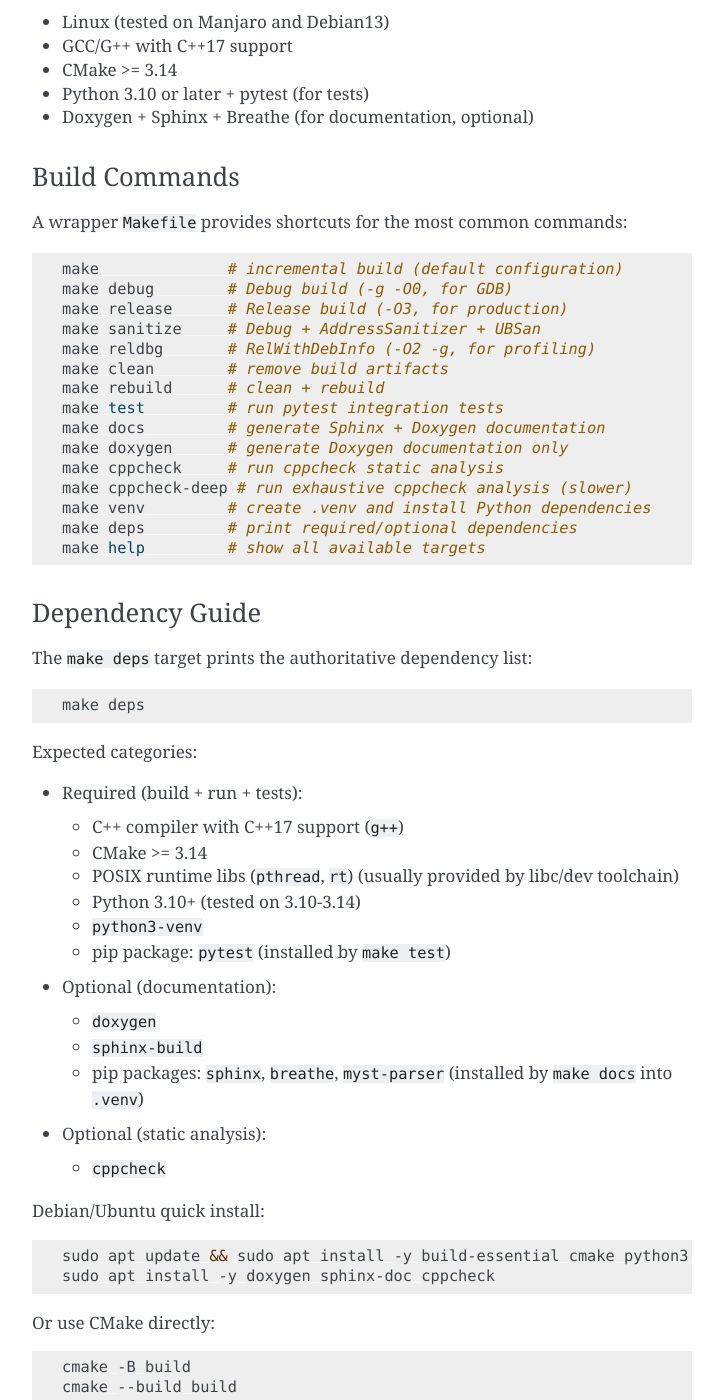
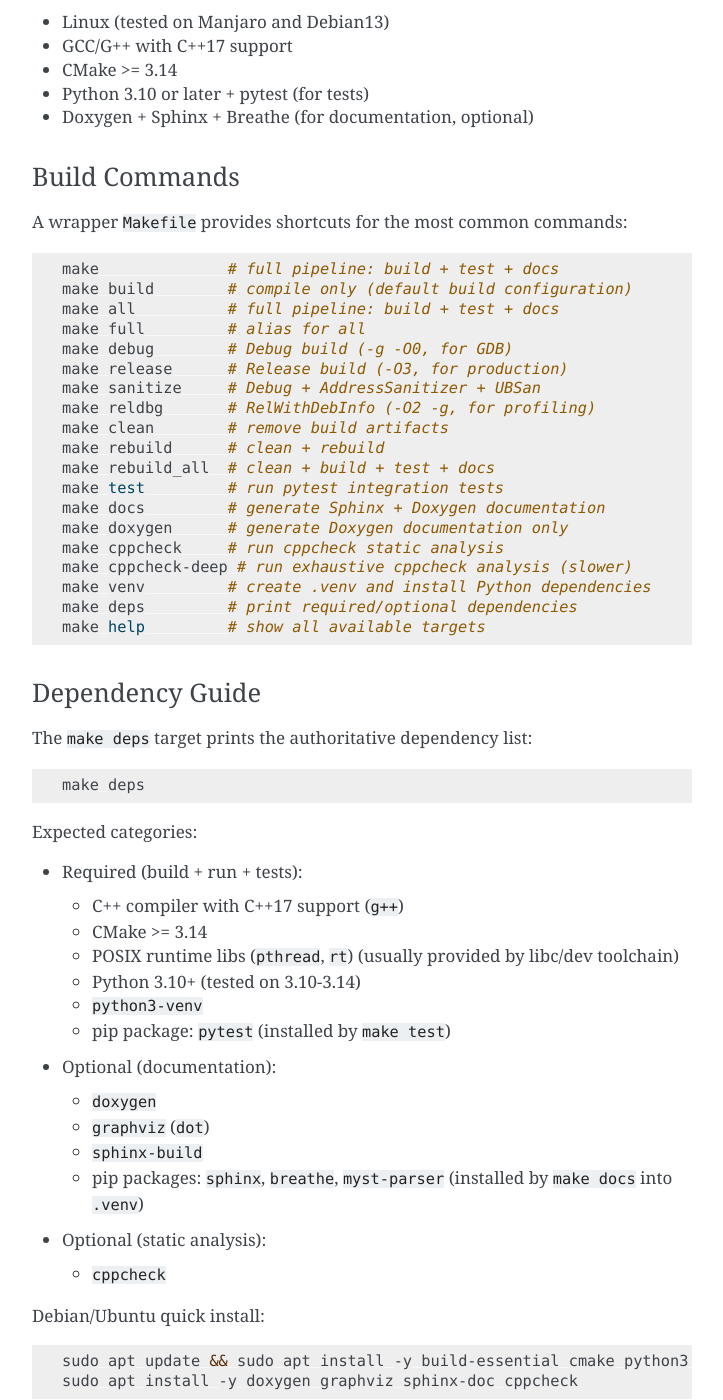
Before and after one commit to AtanasRusevPros/linProj, a Sphinx documentation site: the page built from docs/sphinx/overview.md, in a window 1280 px wide and 1400 px high, scrolled down 1861 px. Shown: the whole window, without its empty margins (388-1111 px from the left). Built offline with Sphinx 7.4.7, drawn with Linux system fonts in a browser that asks for light colours; some of the changed text lies outside the part shown.

Commit message:
Finalize updates on targets, README and documentation.

````diff
--- a/README.md
+++ b/README.md
@@ -71,13 +71,17 @@ before multiply results, showing out-of-order completion.
 A wrapper `Makefile` provides shortcuts for the most common commands:
 
 ```bash
-make              # incremental build (default configuration)
+make              # full pipeline: build + test + docs
+make build        # compile only (default build configuration)
+make all          # full pipeline: build + test + docs
+make full         # alias for all
 make debug        # Debug build (-g -O0, for GDB)
 make release      # Release build (-O3, for production)
 make sanitize     # Debug + AddressSanitizer + UBSan
 make reldbg       # RelWithDebInfo (-O2 -g, for profiling)
 make clean        # remove build artifacts
 make rebuild      # clean + rebuild
+make rebuild_all  # clean + build + test + docs
 make test         # run pytest integration tests
 make docs         # generate Sphinx + Doxygen documentation
 make doxygen      # generate Doxygen documentation only
@@ -106,6 +110,7 @@ Expected categories:
   - pip package: `pytest` (installed by `make test`)
 - Optional (documentation):
   - `doxygen`
+  - `graphviz` (`dot`)
   - `sphinx-build`
   - pip packages: `sphinx`, `breathe`, `myst-parser` (installed by `make docs` into `.venv`)
 - Optional (static analysis):
@@ -115,7 +120,7 @@ Debian/Ubuntu quick install:
 
 ```bash
 sudo apt update && sudo apt install -y build-essential cmake python3 python3-venv
-sudo apt install -y doxygen sphinx-doc cppcheck
+sudo apt install -y doxygen graphviz sphinx-doc cppcheck
 ```
 
 Or use CMake directly:
@@ -284,7 +289,7 @@ rm -f /dev/shm/ipc_shm /dev/shm/sem.ipc_* /tmp/ipc_server.lock
 ### Doxygen
 
 ```bash
-# Install: sudo pacman -S doxygen (Arch/Manjaro)
+# Install: sudo pacman -S doxygen graphviz (Arch/Manjaro)
 cmake --build build --target docs-doxygen
 # Output: build/docs/doxygen/html/index.html
 ```
@@ -297,8 +302,9 @@ cmake --build build --target docs-sphinx
 # Output: build/docs/sphinx/index.html
 ```
 
-`make docs` bootstraps `.venv`, installs `sphinx` + `breathe` + `myst-parser`, and re-runs
-CMake configure before building `docs-sphinx`.
+`make docs` bootstraps `.venv`, installs `sphinx` + `breathe` + `myst-parser`,
+checks for Graphviz `dot`, and re-runs CMake configure before building
+`docs-sphinx`.
 
 ## Static Analysis
 
````
Also changed, not shown: docs/sphinx/build_and_run.rst (+10 -1 lines), docs/sphinx/testing.rst (+7 -0 lines), 2 other files.
